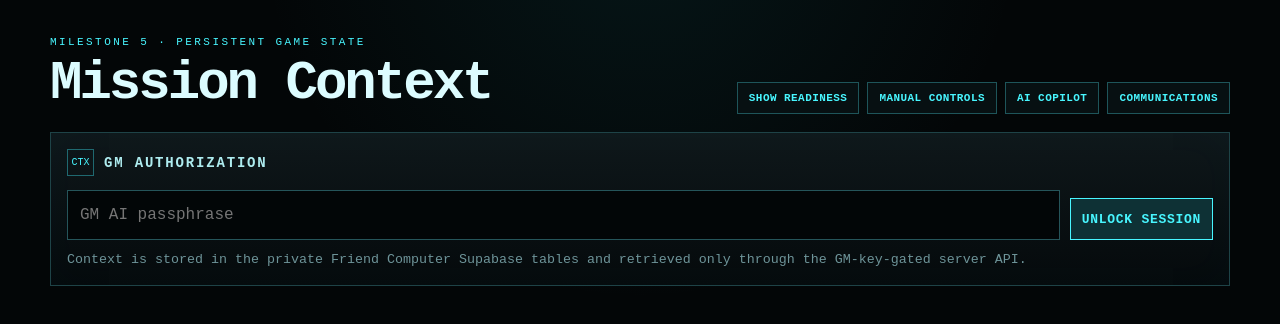
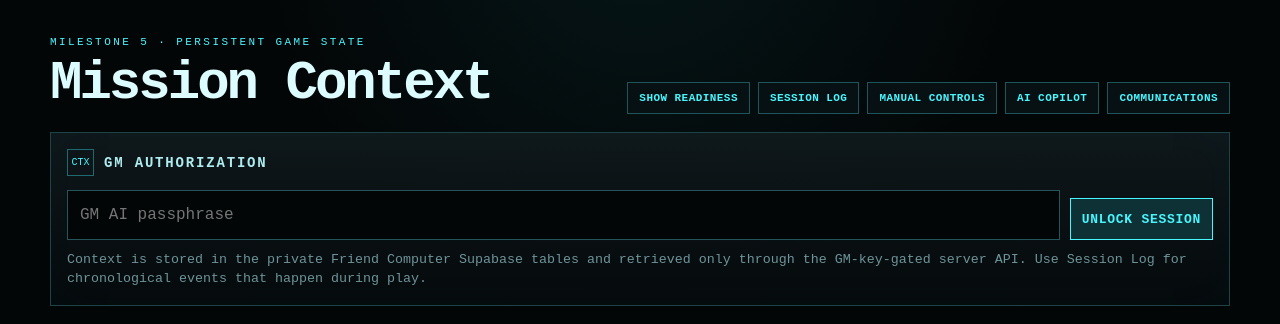
Before and after one commit to hansferdinand/FriendComputerEye-v2, a Next.js app: page /session/1 in a window 1280 px wide. Shown: the top 324 px of the page. Built offline with nearby package versions, Linux system fonts and the light colour scheme.

Commit message:
feat: link mission context to session log

```diff
--- a/components/SessionContextPanel.tsx
+++ b/components/SessionContextPanel.tsx
@@ -120,6 +120,7 @@ export function SessionContextPanel({ room }: { room: string }) {
         </div>
         <div className="control-header-actions">
           <Link className="display-link" href={`/readiness/${encodeURIComponent(room)}`}>SHOW READINESS</Link>
+          <Link className="display-link" href={`/log/${encodeURIComponent(room)}`}>SESSION LOG</Link>
           <Link className="display-link" href={`/control/${encodeURIComponent(room)}`}>MANUAL CONTROLS</Link>
           <Link className="display-link" href={`/copilot/${encodeURIComponent(room)}`}>AI COPILOT</Link>
           <Link className="display-link" href={`/communications/${encodeURIComponent(room)}`}>COMMUNICATIONS</Link>
@@ -145,7 +146,7 @@ export function SessionContextPanel({ room }: { room: string }) {
           {statusMessage ? <div style={{ marginTop: 10, color: "#87f6fb", fontSize: 12 }}>{statusMessage}</div> : null}
           {error ? <div style={{ marginTop: 10, color: "#ff8d86", fontSize: 12 }}>{error}</div> : null}
           <small style={{ display: "block", marginTop: 10, color: "#6e9499", lineHeight: 1.45 }}>
-            Context is stored in the private Friend Computer Supabase tables and retrieved only through the GM-key-gated server API.
+            Context is stored in the private Friend Computer Supabase tables and retrieved only through the GM-key-gated server API. Use Session Log for chronological events that happen during play.
           </small>
         </section>
 
@@ -193,11 +194,11 @@ export function SessionContextPanel({ room }: { room: string }) {
                 value={context.publicContext}
                 maxLength={4000}
                 onChange={(event) => update("publicContext", event.target.value)}
-                placeholder="Facts Friend Computer may know and reference in-character: mission background, official orders, recent events, named NPCs, known equipment problems, etc."
+                placeholder="Facts Friend Computer may know and reference in-character: mission background, official orders, named NPCs, known equipment problems, etc."
                 style={{ minHeight: 150 }}
               />
               <small style={{ display: "block", marginTop: 7, color: "#6e9499", lineHeight: 1.4 }}>
-                This text is supplied to Copilot as in-world context and may be referenced directly in Friend Computer&apos;s replies. {context.publicContext.length}/4000
+                This text is supplied to Copilot as stable in-world context and may be referenced directly in Friend Computer&apos;s replies. Use Session Log for events that change during play. {context.publicContext.length}/4000
               </small>
             </section>
 
@@ -220,6 +221,7 @@ export function SessionContextPanel({ room }: { room: string }) {
                 <button type="button" className="primary-action" disabled={busy} onClick={() => void saveContext()}>
                   {busy ? "SAVING…" : "SAVE SESSION CONTEXT"}
                 </button>
+                <Link className="display-link" href={`/log/${encodeURIComponent(room)}`}>OPEN SESSION LOG</Link>
                 <Link className="display-link" href={`/copilot/${encodeURIComponent(room)}`}>OPEN COPILOT</Link>
               </div>
               <small style={{ display: "block", marginTop: 10, color: "#6e9499" }}>
```
